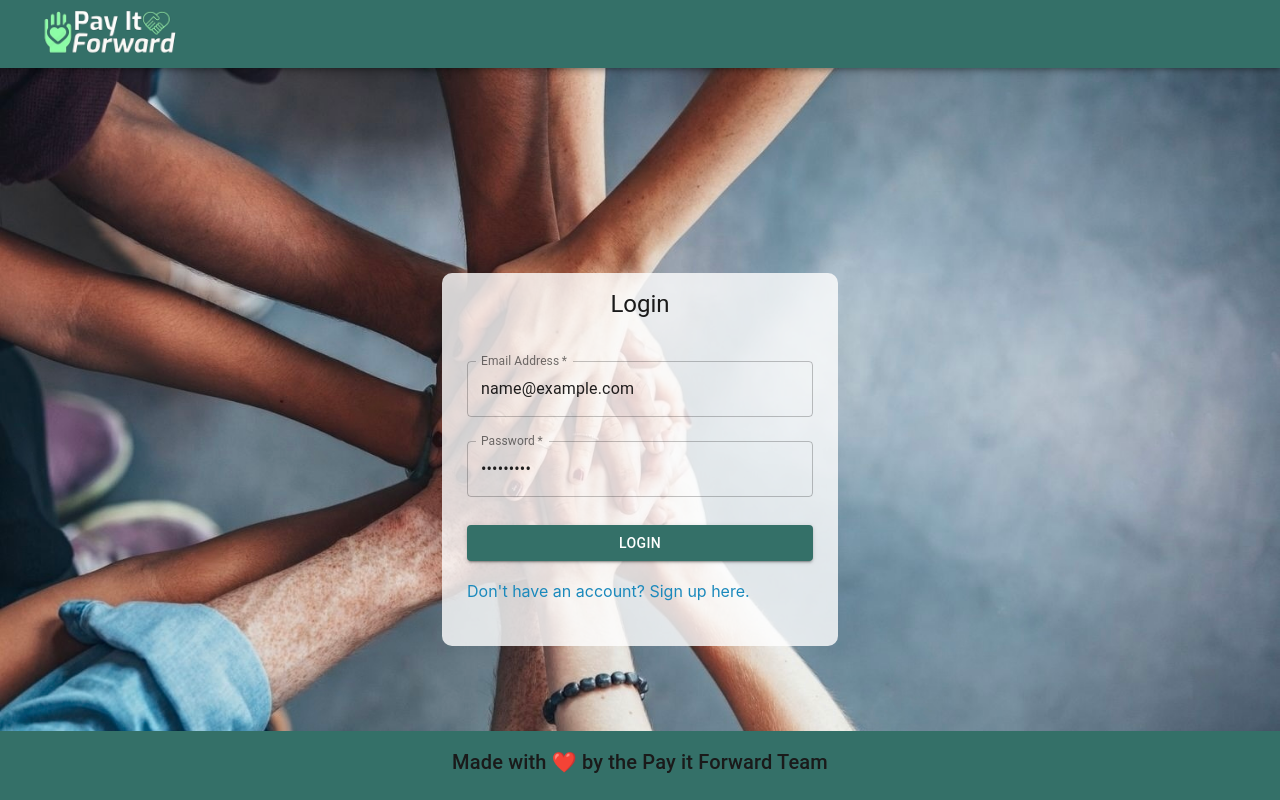
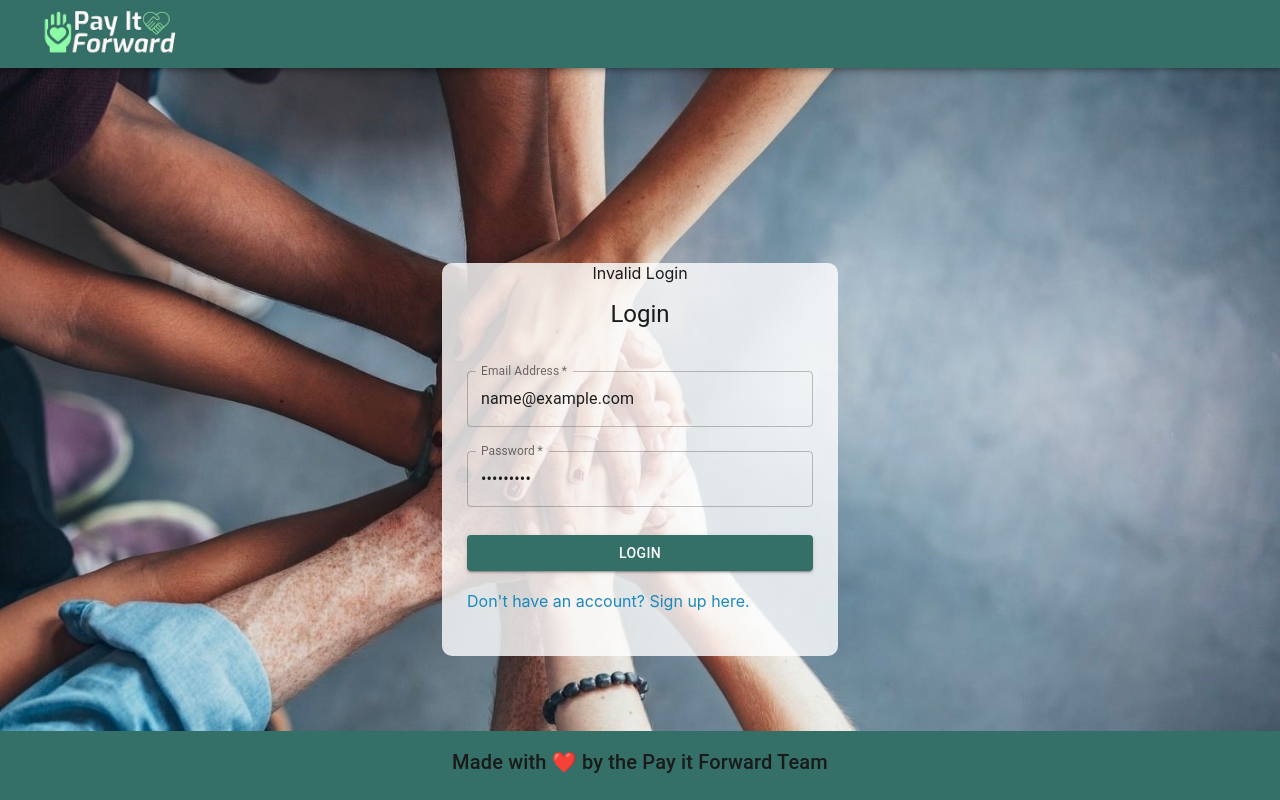
Before and after one commit to chandraucb/payitforward, a React (Create React App) app in the folder client/: page / in a window 1280 px wide. Both pictures are taken after typing "name@example.com", "Sample123" into the empty fields and a click on the button "LOGIN". Built offline with nearby package versions, Linux system fonts and the light colour scheme; no server answers.

Commit message:
Added error handling for login failure

```diff
--- a/client/src/pages/Login.js
+++ b/client/src/pages/Login.js
@@ -45,8 +45,10 @@ const Login = () => {
   const classes = useStyles();
   const [formState, setFormState] = useState({ email: '', password: '' });
   const [login, { error }] = useMutation(LOGIN_USER);
+  const [loginError, setError] = useState(false)
 
   const handleChange = (event) => {
+    setError(false)
     const { name, value } = event.target;
     setFormState({ ...formState, [name]: value });
   };
@@ -61,6 +63,7 @@ const Login = () => {
       navigate('/Home');
     } catch (e) {
       console.error(e);
+      setError(true)
     }
   };
 
@@ -68,6 +71,7 @@ const Login = () => {
     <div className={classes.container}>
       <Container component="main" maxWidth="xs">
         <div className={classes.root}>
+          {loginError && <div id="loginError">Invalid Login</div>}
           <Typography component="h1" variant="h5" className={classes.title}>
             Login
           </Typography>
```
